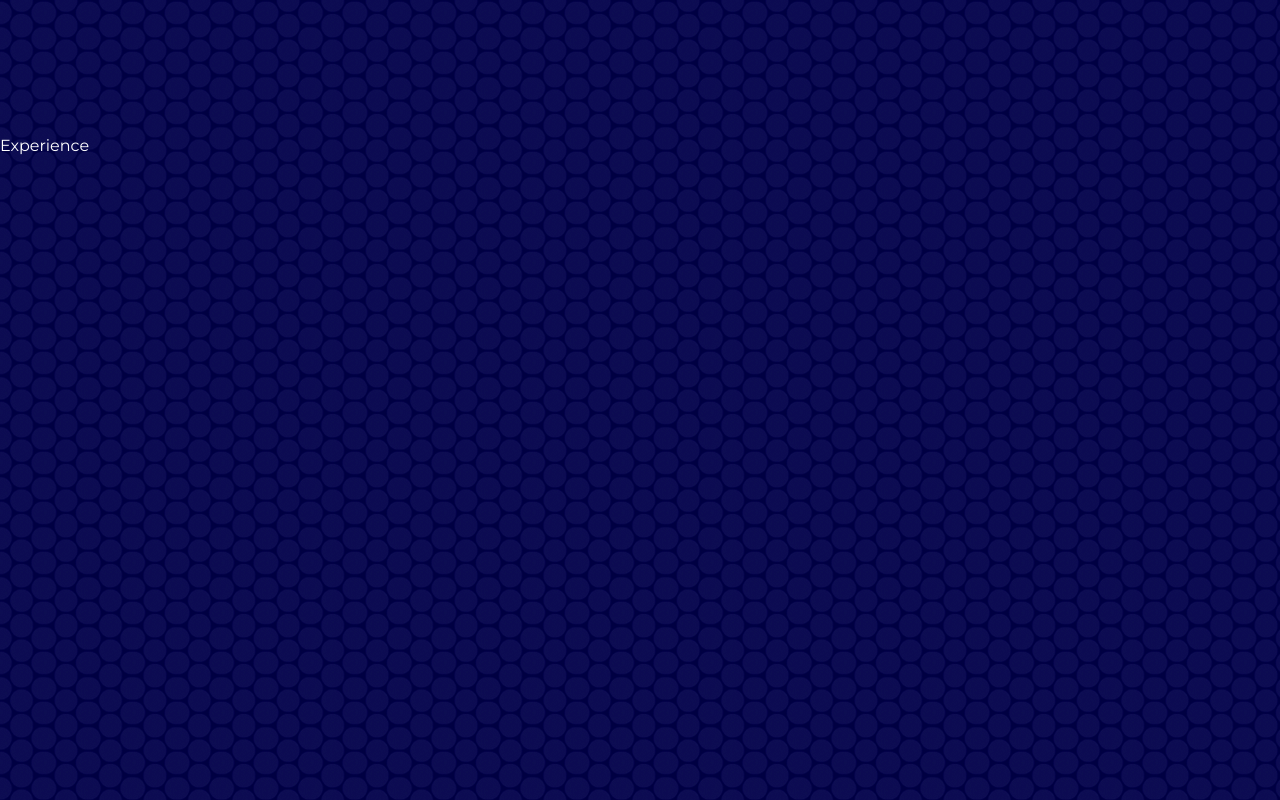
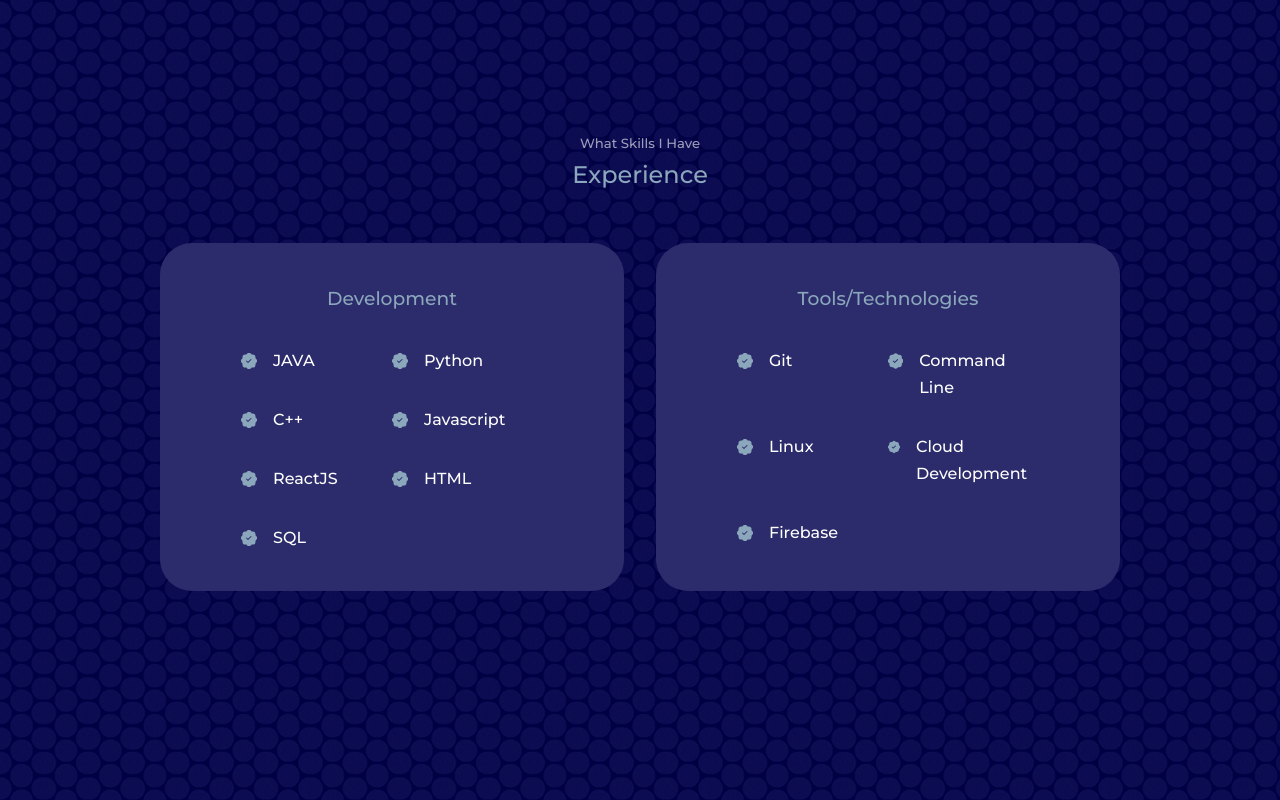
Before and after one commit to gautamsapre/Portfolio, a React (Create React App) app in the folder react-portfolio/: page / in a window 1280 px wide. Shown: the part 1724-2524 px from the top of the page. Built offline with nearby package versions, Linux system fonts and the light colour scheme.

Commit message:
Skills component completed

```diff
--- a/react-portfolio/src/components/about/about.css
+++ b/react-portfolio/src/components/about/about.css
@@ -51,7 +51,7 @@
         margin: 1rem 0 1.5rem;
     }
 }
-@media screen and (max-width: 1024px) {
+@media screen and (max-width: 600px) {
 
     .about__me {
         width: 65%;
--- a/react-portfolio/src/components/experience/Experience.jsx
+++ b/react-portfolio/src/components/experience/Experience.jsx
@@ -1,9 +1,102 @@
 import React from 'react'
 import './experience.css'
+import { BsPatchCheckFill } from 'react-icons/bs'
 
 const Experience = () => {
   return (
-    <section id="experience">Experience</section>
+    <section id="experience">
+
+      <h5>What Skills I Have</h5>
+      <h2>Experience</h2>
+      <div className="container experience__container">
+        <div className="exp__frontend">
+          <h3>Development</h3>
+          <div className="experience__content">
+            <article className="exp__details">
+                <BsPatchCheckFill className='exp__details-icon'  />
+                <div>
+                  <h4>JAVA</h4>
+                </div>
+            </article>
+            <article className="exp__details">
+                <BsPatchCheckFill className='exp__details-icon'  />
+                <div>
+                  <h4>Python</h4>
+                </div>
+            </article>
+            <article className="exp__details">
+                <BsPatchCheckFill className='exp__details-icon'  />
+                <div>
+                 <h4>C++</h4>
+                </div>
+            </article>
+            <article className="exp__details">
+                <BsPatchCheckFill className='exp__details-icon'  />
+                <div>
+                  <h4>Javascript</h4>
+                </div>
+            </article>
+            <article className="exp__details">
+                <BsPatchCheckFill className='exp__details-icon'  />
+                <div>
+                  <h4>ReactJS</h4>
+                </div>
+            </article>
+            <article className="exp__details">
+                <BsPatchCheckFill className='exp__details-icon'  />
+                <div>
+                  <h4>HTML</h4>
+                </div>
+            </article>
+            <article className="exp__details">
+                <BsPatchCheckFill className='exp__details-icon'  />
+                <div>
+                  <h4>SQL</h4>
+                </div>
+            </article>
+
+          </div>
+        </div>
+
+
+        <div className="exp__tools">
+          <h3>Tools/Technologies</h3>
+          <div className="experience__content">
+            <article className="exp__details">
+                <BsPatchCheckFill className='exp__details-icon'  />
+                <div>
+                  <h4>Git</h4>
+                </div>
+            </article>
+            <article className="exp__details">
+                <BsPatchCheckFill className='exp__details-icon'  />
+                <div>
+                  <h4>Command Line</h4>
+                </div>
+            </article>
+            <article className="exp__details">
+                <BsPatchCheckFill className='exp__details-icon'  />
+                <div>
+                  <h4>Linux</h4>
+                </div>
+            </article>
+            <article className="exp__details">
+                <BsPatchCheckFill className='exp__details-icon'  />
+                <div>
+                  <h4>Cloud Development</h4>
+                </div>
+            </article>
+            <article className="exp__details">
+                <BsPatchCheckFill className='exp__details-icon'  />
+                <div>
+                  <h4>Firebase</h4>
+                </div>
+            </article>
+          </div>
+        </div>
+      </div>
+    </section>
+
   )
 }
 
--- a/react-portfolio/src/components/experience/experience.css
+++ b/react-portfolio/src/components/experience/experience.css
@@ -0,0 +1,66 @@
+.experience__container {
+    display: grid;
+    grid-template-columns: 1fr 1fr;
+    gap: 2rem;
+}
+.title {
+    justify-content: center;
+}
+.experience__container > div {
+    background: var(--color-bg-variant);
+    padding: 2.4rem 5rem;
+    border-radius: 2rem;
+    border: 1px solid transparent;
+    transition: var(--transition);
+}
+.experience__container > div:hover {
+    background: transparent;
+    border-color: var(--color-primary-variant);
+    cursor: default;
+}
+
+.experience__container > div h3 {
+    text-align: center;
+    margin-bottom: 2rem;
+    color: var(--color-primary);
+}
+
+.experience__content {
+    display: grid;
+    grid-template-columns: 1fr 1fr;
+    row-gap: 2rem;
+}
+.exp__details{
+    display: flex;
+    gap: 1rem;
+}
+.exp__details-icon {
+    margin-top: 6px;
+    color: var(--color-primary);
+}
+
+@media screen and (max-width: 1024px) {
+    .experience__container{
+        grid-template-columns: 1fr;
+    }
+    .experience__container > div {
+        width: 80%;
+        padding:2rem;
+        margin: 0 auto;
+    }
+    .experience__content {
+        padding: 1rem;
+    }
+}
+@media screen and (max-width: 600px) {
+    .experience__container{
+        gap:1rem;
+        grid-template-columns: 1fr;
+    }
+    .experience__container > div {
+        width: 100%;
+        padding:1rem;
+    }
+
+
+}
--- a/react-portfolio/src/components/header/CTA.jsx
+++ b/react-portfolio/src/components/header/CTA.jsx
@@ -4,7 +4,7 @@
 const CTA = () => {
   return (
     <div className="cta">
-        <a href={resume} className='btn' >Resume</a>
+        <a href={resume} className='btn' target='_blank' >Resume</a>
         <a href="#contact" className='btn btn-primary'>Let's Chat</a>
     </div>
   )
```
